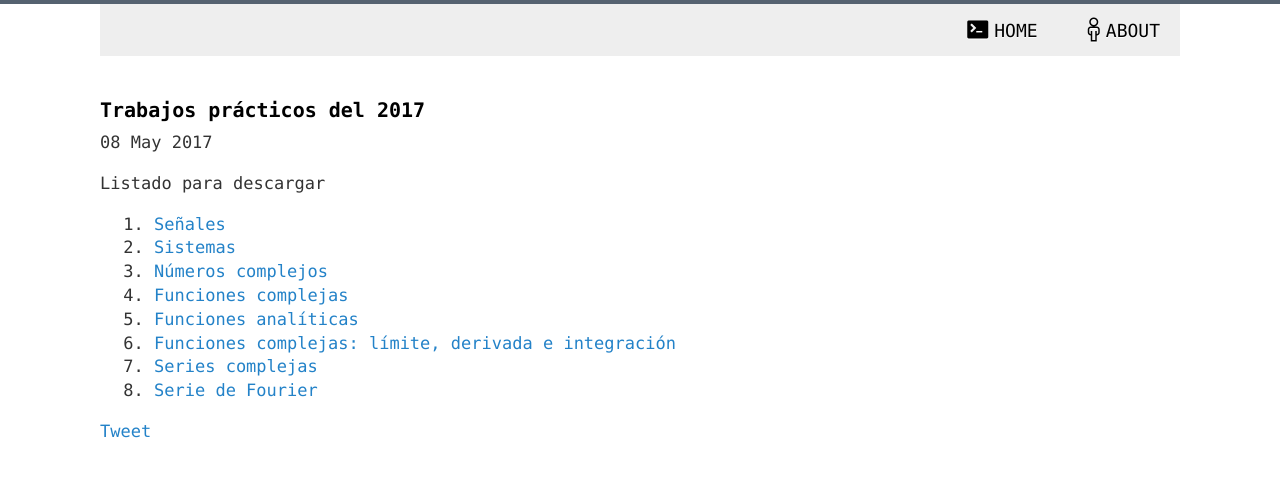
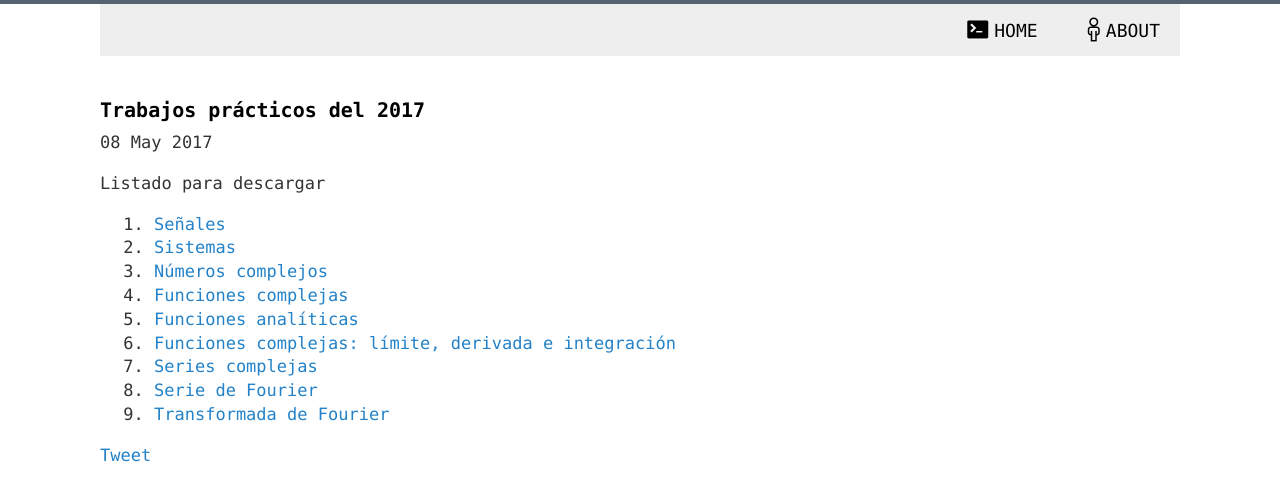
Before and after one commit to 1nv1/UTN-FRN-ASS, a Jekyll site: the page built from _posts/2017-05-08-TPs2017.markdown, in a window 1280 px wide. Shown: the top 501 px of the page. Built offline with Jekyll 4.4.1, drawn with Linux system fonts in a browser that asks for light colours; comment, search, counter and statistics services are not loaded.

Commit message:
Agrego el link al TP09

```diff
--- a/_posts/2017-05-08-TPs2017.markdown
+++ b/_posts/2017-05-08-TPs2017.markdown
@@ -17,3 +17,4 @@ Listado para descargar
 6. <a href="https://drive.google.com/open?id=0B8Whe9RgutGNU3ZwN1lUeFN1Nk0" target="_blank">Funciones complejas: límite, derivada e integración</a>
 7. <a href="https://drive.google.com/open?id=0B8Whe9RgutGNWXNLNWhaUk5wTE0" target="_blank">Series complejas</a>
 8. <a href="https://drive.google.com/open?id=0B8Whe9RgutGNdHdEMHo4LUt6MWM" target="_blank">Serie de Fourier</a>
+9. <a href="https://drive.google.com/open?id=0B8Whe9RgutGNS0JuQkgtM3BkY0E" target="_blank">Transformada de Fourier</a>
```
